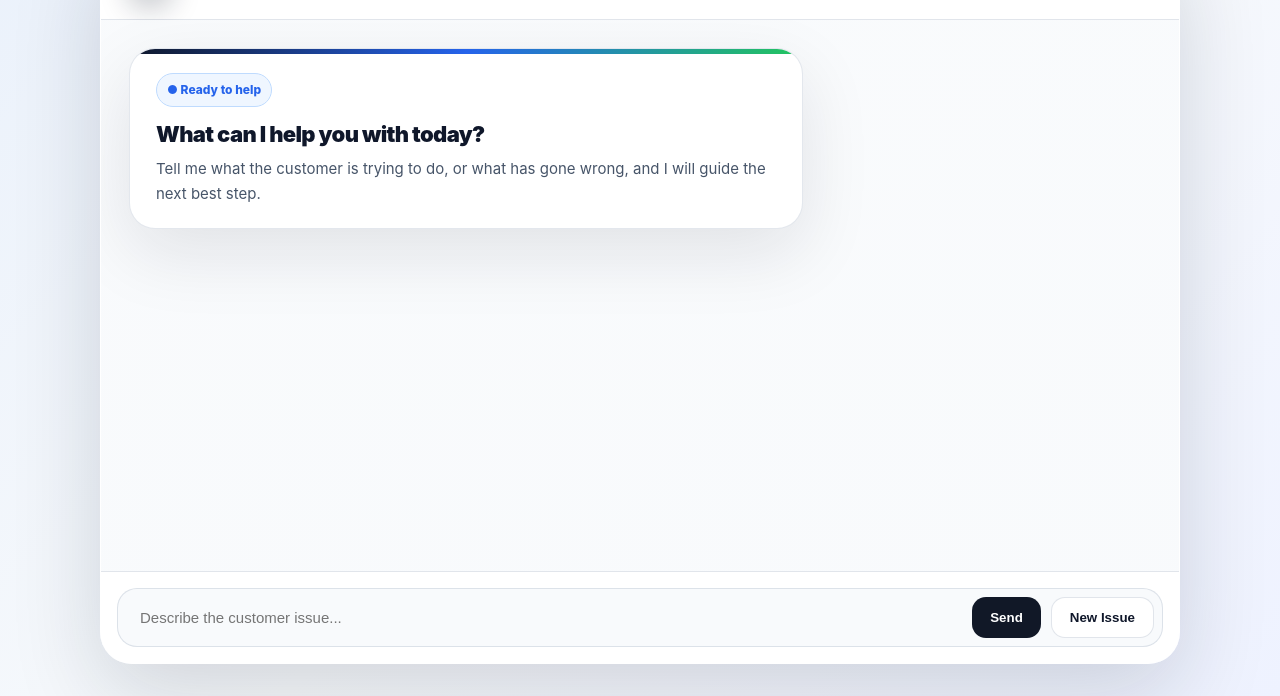
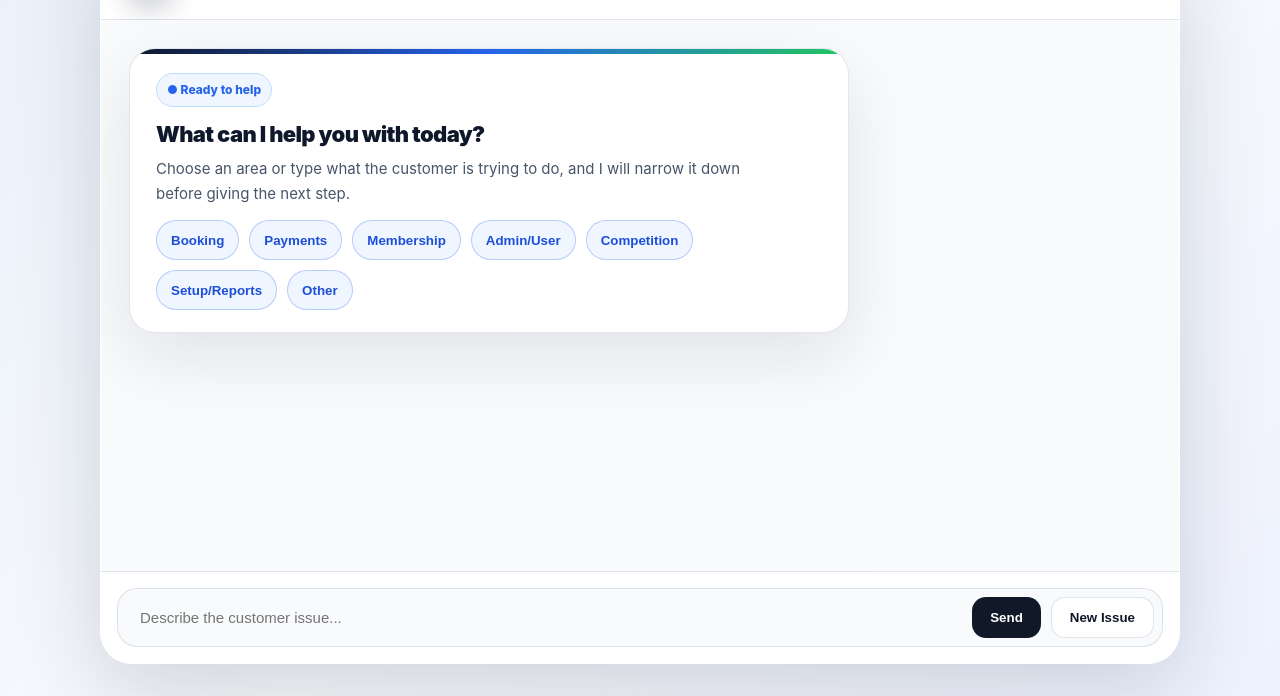
Before and after one commit to Ciaranj05/BRS-Support-Agent, a website: page public/index.html in a window 1280 px wide. Shown: the part 104-800 px from the top of the page. Drawn offline with Linux system fonts and the light colour scheme.

Commit message:
Add category-first chatbot entry options

```diff
--- a/public/index.html
+++ b/public/index.html
@@ -86,7 +86,8 @@
 function hasPriorUserMessage(){return Boolean(document.querySelector('.user-row'))}
 function looksLikeStandaloneQuestion(text){const lower=String(text||'').trim().toLowerCase();if(!lower)return false;const words=lower.split(/\s+/).filter(Boolean);if(words.length<4)return false;return /^(how|what|why|where|when|can|could|do|does|is|are|i need|help|please)\b/.test(lower)}
 function startFreshSessionForRootQuestion(){disableRows();sessionId=crypto.randomUUID();localStorage.setItem('brsSupportSessionId',sessionId);activeOptionRow=null;activeResolutionRow=null;activeRatingRow=null;pendingFreeTextClarification=false;addSystemDivider('Starting a fresh context for this question.')}
-function addWelcome(){const chat=document.getElementById('chat');const row=document.createElement('div');row.className='msg-row bot-row';row.innerHTML='<div class="msg-wrap"><div class="msg bot opening"><div class="opening-inner"><div class="opening-kicker">● Ready to help</div><div class="opening-title">What can I help you with today?</div><div class="opening-copy">Tell me what the customer is trying to do, or what has gone wrong, and I will guide the next best step.</div></div></div></div>';chat.appendChild(row);chat.scrollTop=chat.scrollHeight}
+function starterCategoryOptions(){return[{label:'Booking',value:'Booking or tee sheet issue'},{label:'Payments',value:'Payment or refund issue'},{label:'Membership',value:'Membership or billing issue'},{label:'Admin/User',value:'Admin user login or permissions issue'},{label:'Competition',value:'Competition issue'},{label:'Setup/Reports',value:'System setup reports or communications issue'},{label:'Other',value:'General support issue'}]}
+function addWelcome(){const chat=document.getElementById('chat');const row=document.createElement('div');row.className='msg-row bot-row';const wrap=document.createElement('div');wrap.className='msg-wrap';const div=document.createElement('div');div.className='msg bot opening';div.innerHTML='<div class="opening-inner"><div class="opening-kicker">● Ready to help</div><div class="opening-title">What can I help you with today?</div><div class="opening-copy">Choose an area or type what the customer is trying to do, and I will narrow it down before giving the next step.</div></div>';const inner=div.querySelector('.opening-inner');addOptionButtons(inner,starterCategoryOptions());wrap.appendChild(div);row.appendChild(wrap);chat.appendChild(row);chat.scrollTop=chat.scrollHeight}
 function disableRows(){if(activeResolutionRow)activeResolutionRow.querySelectorAll('button').forEach(b=>b.disabled=true);if(activeOptionRow)activeOptionRow.querySelectorAll('button').forEach(b=>b.disabled=true);if(activeRatingRow)activeRatingRow.querySelectorAll('button').forEach(b=>b.disabled=true)}
 function addSystemDivider(text){const chat=document.getElementById('chat');const row=document.createElement('div');row.className='msg-row system-row';row.innerHTML='<div class="session-divider">'+esc(text)+'</div>';chat.appendChild(row);chat.scrollTop=chat.scrollHeight}
 function addResolutionPrompt(){if(activeResolutionRow)activeResolutionRow.remove();const chat=document.getElementById('chat');const row=document.createElement('div');row.className='msg-row bot-row';row.innerHTML='<div class="msg-wrap"><div class="resolution-card"><div class="resolution-title">Was this query resolved?</div><div class="resolution-text">Choose Yes to leave a recommendation score, or No to record an escalation.</div><div class="resolution-actions"><button class="solved-btn" onclick="showRatingPrompt()">Yes, resolved</button><button class="escalate-btn" onclick="showUnresolvedPrompt()">No, escalate</button></div></div></div>';chat.appendChild(row);activeResolutionRow=row;chat.scrollTop=chat.scrollHeight}
```
